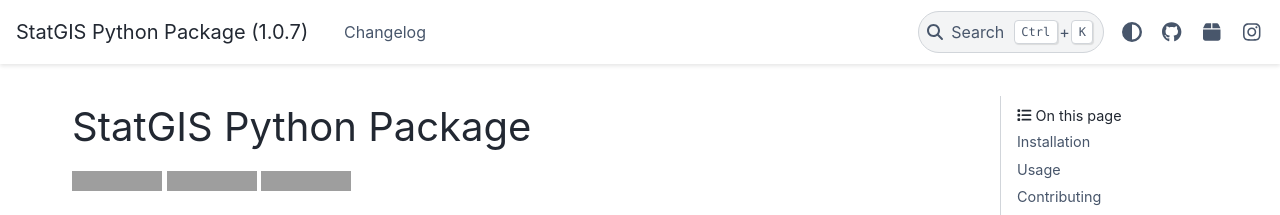
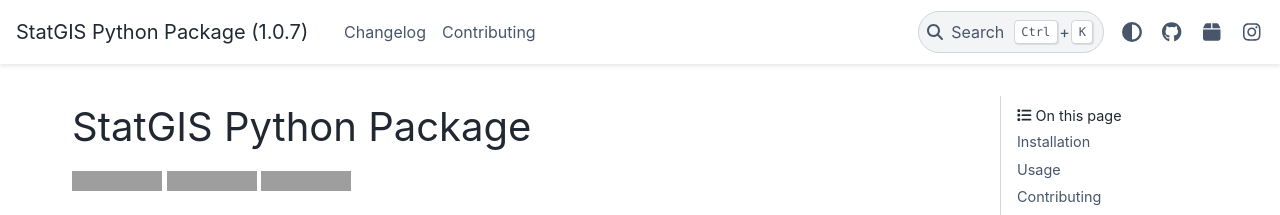
Before and after one commit to brayasaurio/statgis-1, a Sphinx documentation site: the page built from docs/index.md, in a window 1280 px wide. Shown: the top 215 px of the page. Built offline with Sphinx 7.4.7 and the PyData theme 0.15.4, drawn with Linux system fonts in a browser that asks for light colours; pages that are not in the unit, such as notebooks, are missing from menus; grey boxes are pictures that could not be loaded.

Commit message:
docs: add contributing

````diff
--- a/docs/index.md
+++ b/docs/index.md
@@ -4,6 +4,7 @@
 ```{toctree}
 :hidden:
 changelog.md
+contributing.md
 <!-- examples.md -->
 autoapi/index
 ```
````
Also changed, not shown: docs/contributing.md (added, +2 -0 lines).
